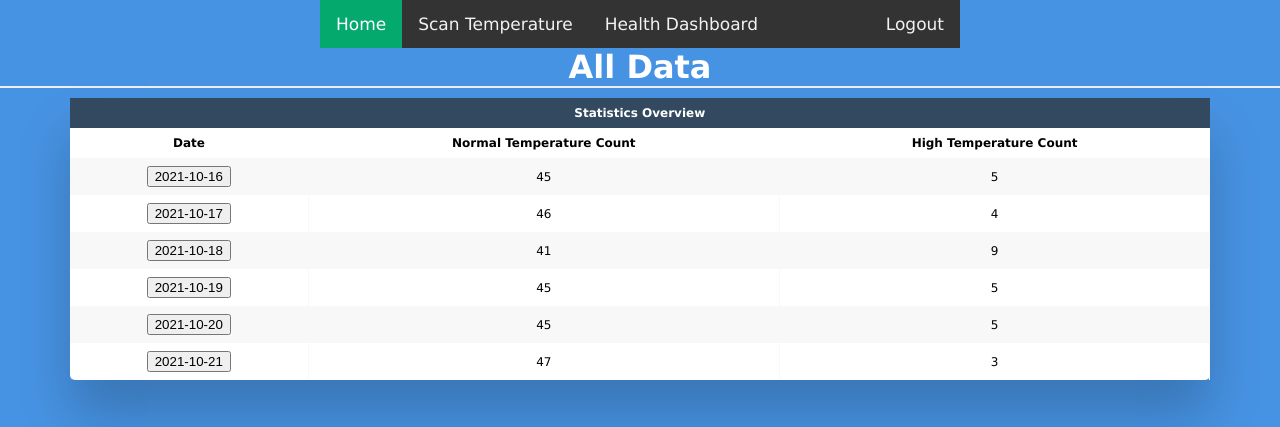
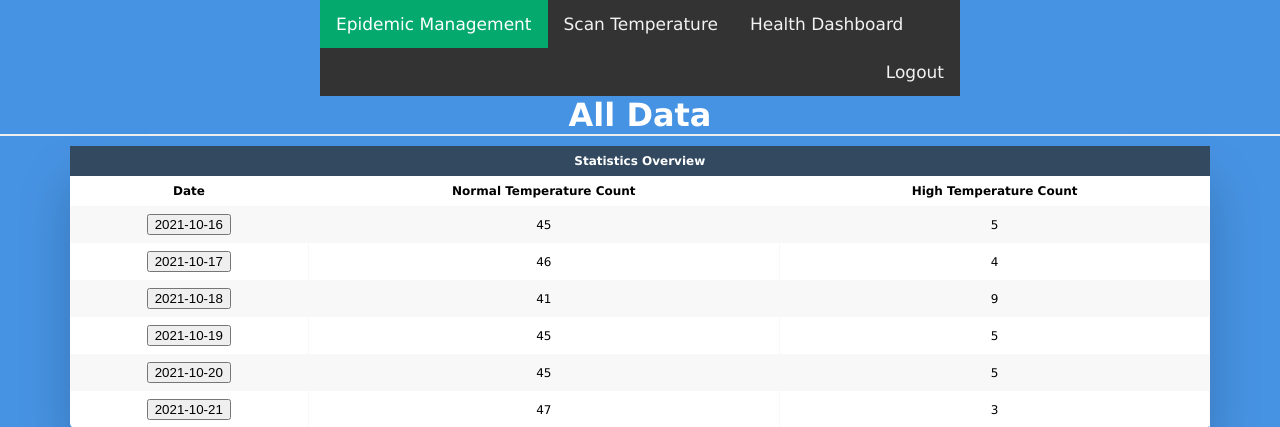
Before and after one commit to InsertWittyCommentHere/CAC-Temperature-Monitor-App, a Flask app: page /graphs in a window 1280 px wide. Shown: the top 427 px of the page. Run offline with Flask 2, Linux system fonts and the light colour scheme; some libraries are stand-ins or nearby versions.

Commit message:
Update plots.html

```diff
--- a/templates/plots.html
+++ b/templates/plots.html
@@ -231,7 +231,7 @@ table.dataframe th, .dataframe td {
  <body>
 
  <div class="topnav">
-  <a class="active" href="{{ url_for('read2') }}">Home</a>
+  <a class="active" href="{{ url_for('read2') }}">Epidemic Management</a>
   <a href="{{ url_for('read2') }}">Scan Temperature</a>
   <a href="{{ url_for('plotgraphs') }}">Health Dashboard</a>
   <a class="logout" href="{{ url_for('logout') }}">Logout</a>
```
